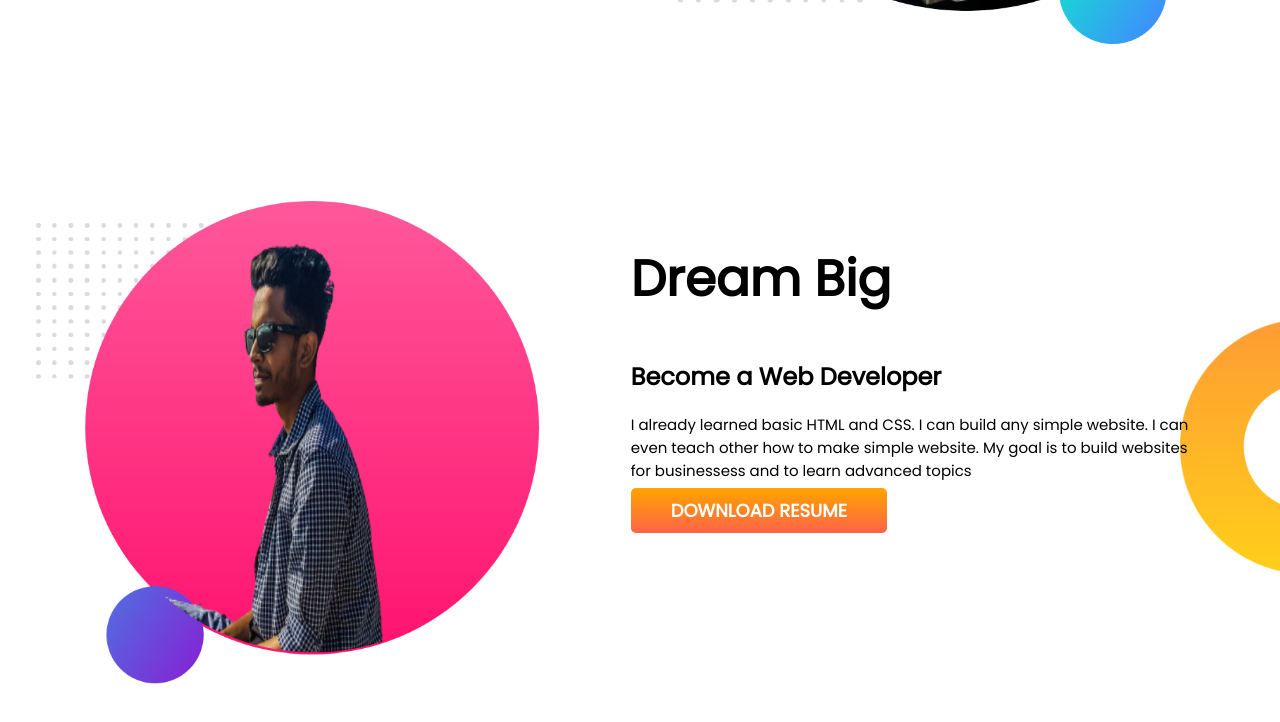
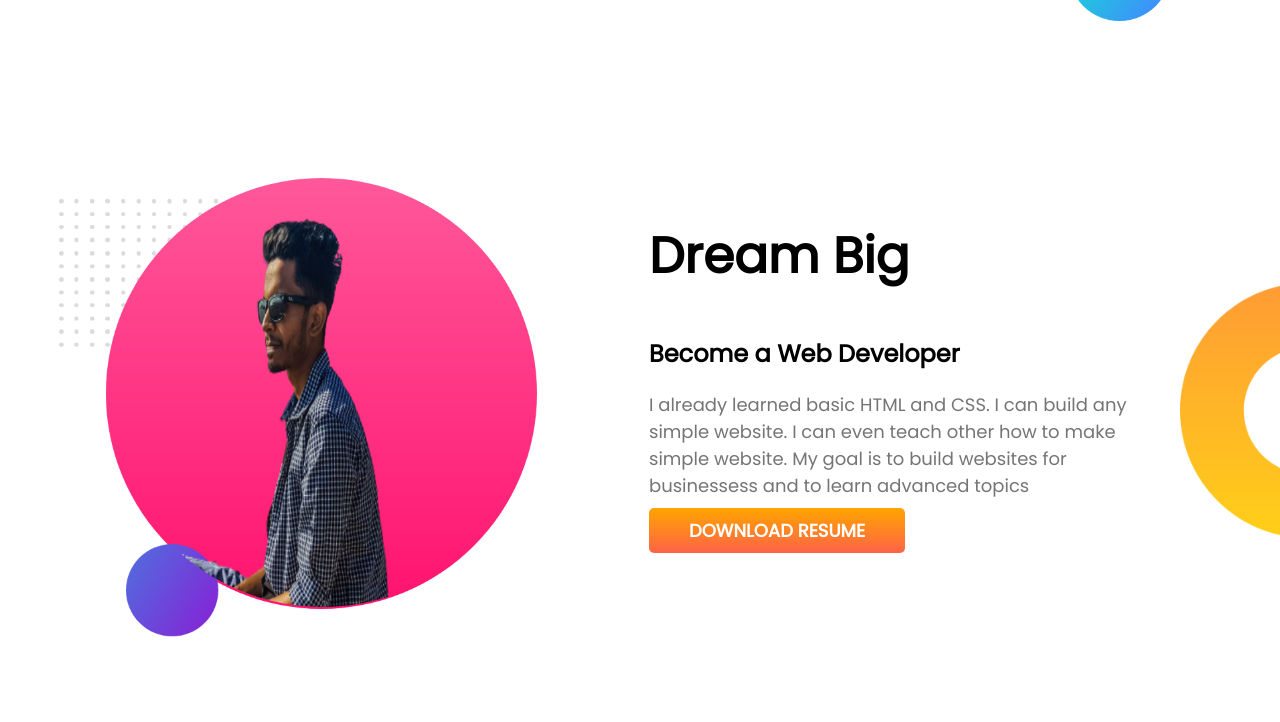
Before and after one commit to Jimy-JosephN5/Developer-Portfolio, a plain HTML site: page index.html in a window 1280 px wide. Shown: the part 494-1216 px from the top of the page. Drawn offline with Linux system fonts and the light colour scheme.

Commit message:
font correctec

```diff
--- a/style.css
+++ b/style.css
@@ -9,7 +9,8 @@ h1 {
   color: orange;
 }
 p {
-  font-size: 15px;
+  font-size: 18px;
+  color: rgba(74, 72, 72, 0.755);
 }
 section {
   display: flex;
@@ -17,7 +18,7 @@ section {
 }
 .half-width {
   width: 50%;
-  padding-left: 3%;
+  padding-left: 5%;
 }
 .half-width img {
   width: 90%;
@@ -39,7 +40,6 @@ section {
   background-image: url(/images/dream-bg.png);
   background-repeat: no-repeat;
   background-position: right;
-  background-size: auto;
   background-size: 100px;
-  padding-right: 90px;
+  padding-right: 100px;
 }
```
